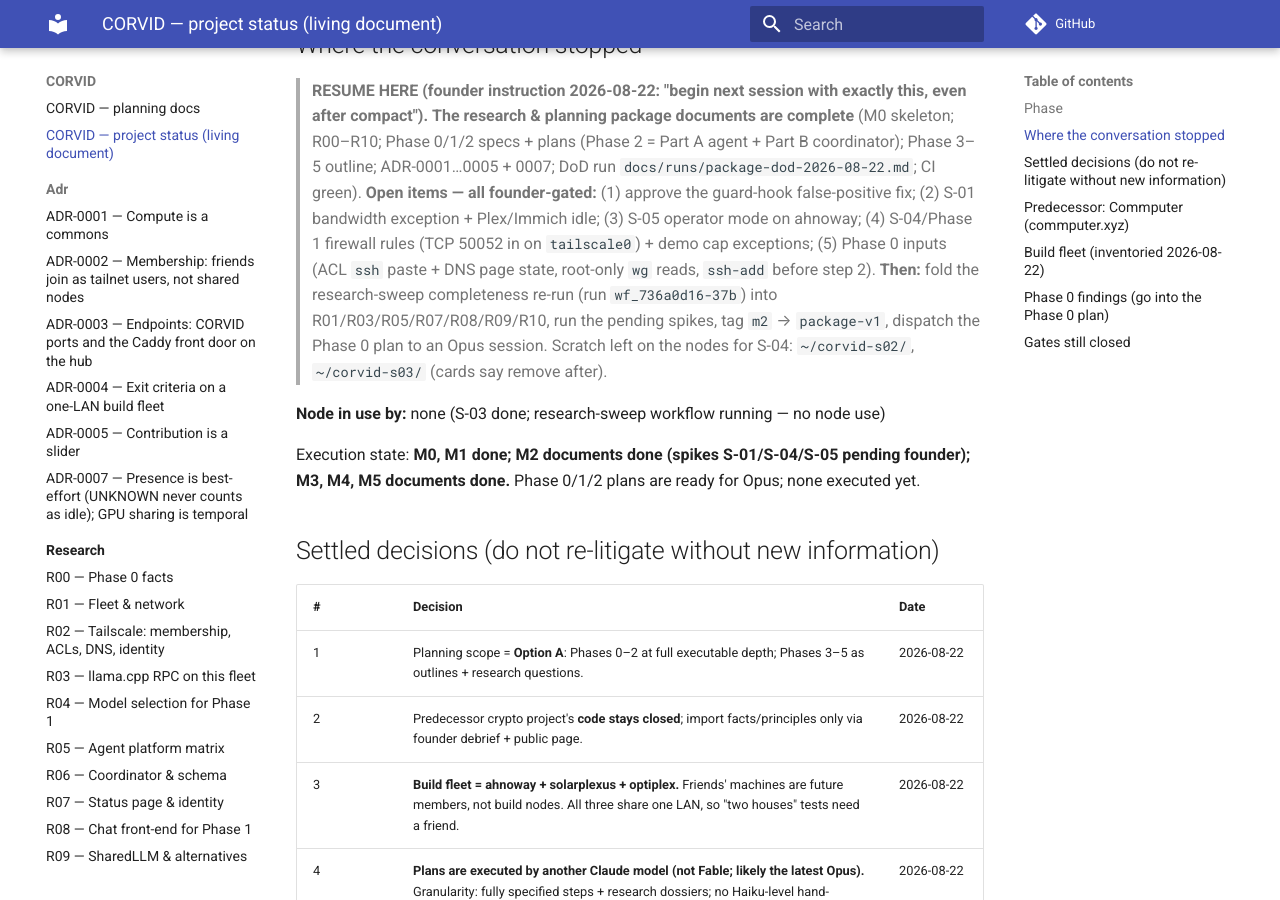
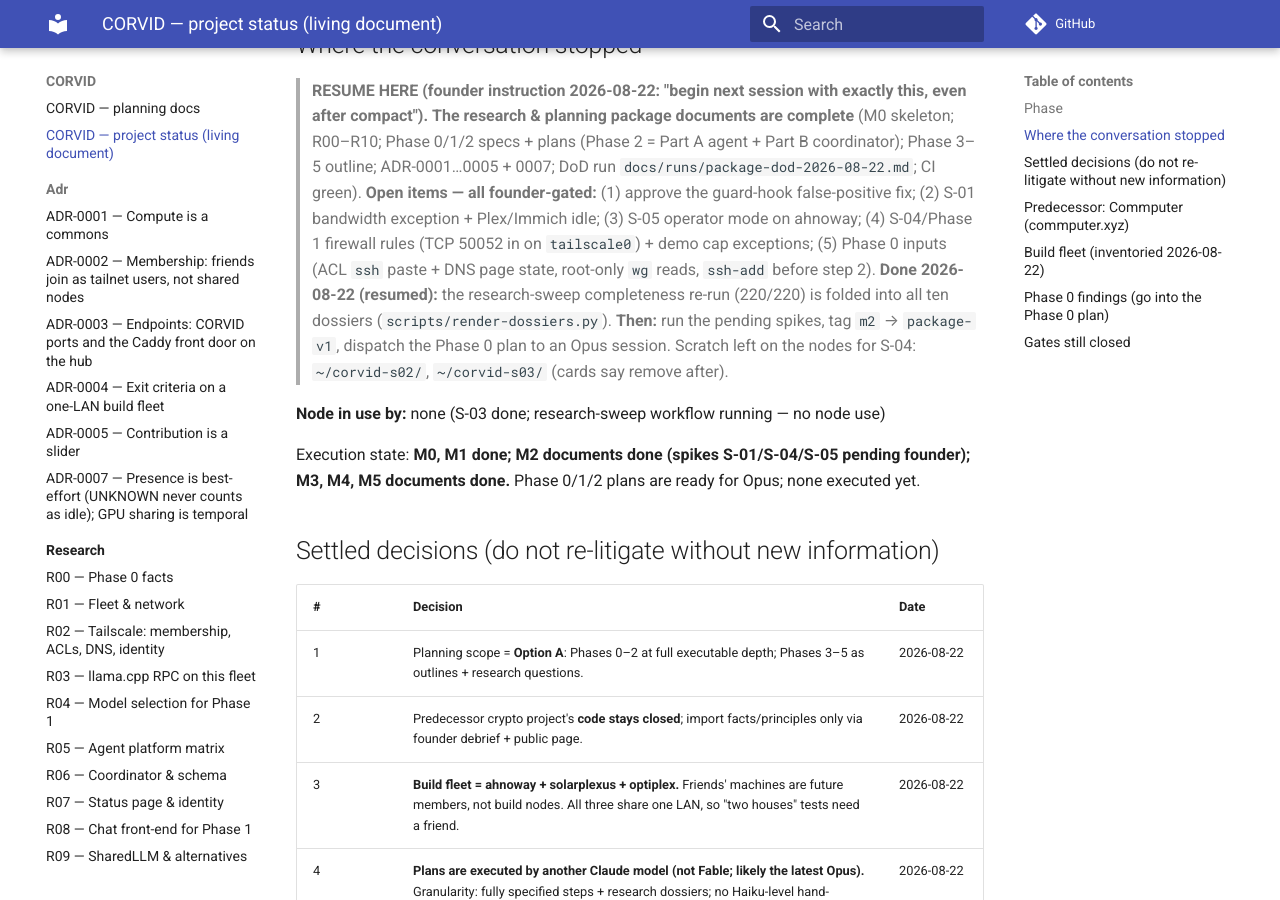
Before and after one commit to thecommrade/corvid, an MkDocs documentation site: the page built from docs/status.md, in a window 1280 px wide and 900 px high, scrolled down 556 px. Built offline with MkDocs 1.6.1 and Material for MkDocs 9.7.7, drawn with Linux system fonts in a browser that asks for light colours; comment, search, counter and statistics services are not loaded.

Commit message:
docs(status): sweep re-run folded; remaining items are founder-gated spikes + tags
Co-Authored-By: Claude Fable 5 <noreply@anthropic.com>
Claude-Session: https://claude.ai/code/session_01PLUYxUT5TiQ4AMJ7T7Nkrj

```diff
--- a/docs/status.md
+++ b/docs/status.md
@@ -21,9 +21,9 @@ see findings below. No code yet. Git repo initialised 2026-08-22 (branch `main`,
 > **Open items — all founder-gated:** (1) approve the guard-hook false-positive fix; (2) S-01
 > bandwidth exception + Plex/Immich idle; (3) S-05 operator mode on ahnoway; (4) S-04/Phase 1
 > firewall rules (TCP 50052 in on `tailscale0`) + demo cap exceptions; (5) Phase 0 inputs (ACL
-> `ssh` paste + DNS page state, root-only `wg` reads, `ssh-add` before step 2). **Then:** fold the
-> research-sweep completeness re-run (run `wf_736a0d16-37b`) into R01/R03/R05/R07/R08/R09/R10,
-> run the pending spikes, tag `m2` → `package-v1`, dispatch the Phase 0 plan to an Opus session.
+> `ssh` paste + DNS page state, root-only `wg` reads, `ssh-add` before step 2). **Done 2026-08-22 (resumed):** the research-sweep
+> completeness re-run (220/220) is folded into all ten dossiers (`scripts/render-dossiers.py`).
+> **Then:** run the pending spikes, tag `m2` → `package-v1`, dispatch the Phase 0 plan to an Opus session.
 > Scratch left on the nodes for S-04: `~/corvid-s02/`, `~/corvid-s03/` (cards say remove after).
 
 **Node in use by:** none (S-03 done; research-sweep workflow running — no node use)
```
